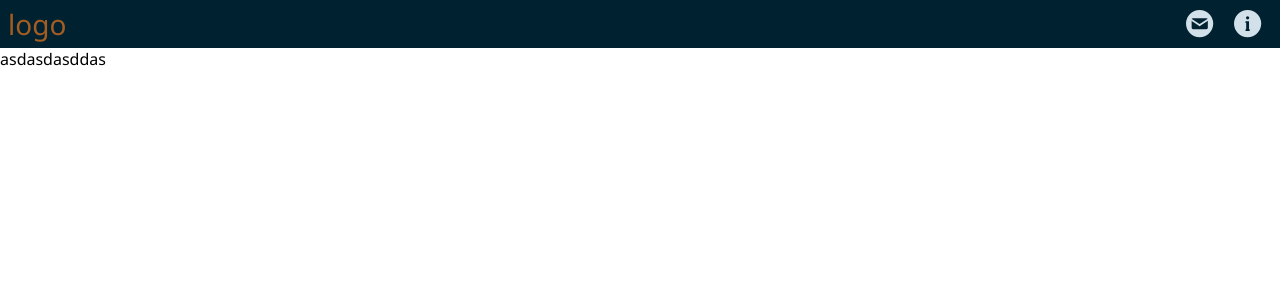
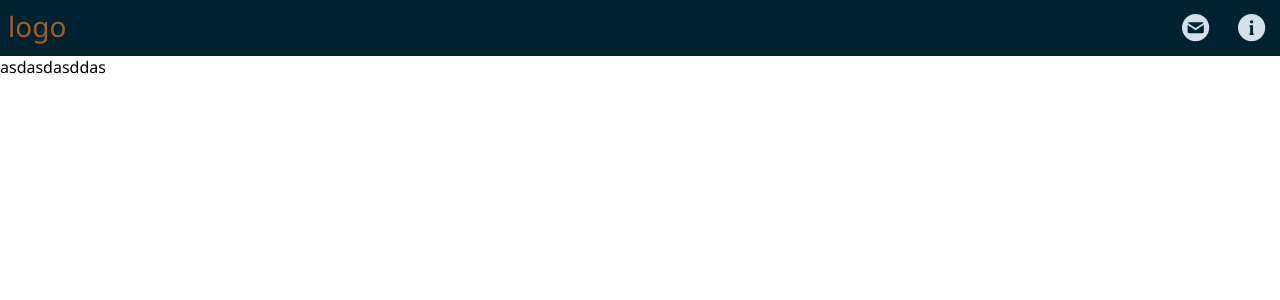
Before and after one commit to mart910322/vue-calendar-public, a Vue app: page / in a window 1280 px wide. Shown: the top 300 px of the page. Built offline with nearby package versions, Linux system fonts and the light colour scheme.

Commit message:
landing header layout has finsihed

```diff
--- a/src/components/landing/component/landing_header.vue
+++ b/src/components/landing/component/landing_header.vue
@@ -62,7 +62,8 @@ export default {
 
 .container{
     width: 100%;
-    padding: 0 0.5rem;
+    height: 3.5rem;
+    padding: 0 0 0 0.5rem;
     display: flex;
     justify-content: space-between;
     align-items: center;
@@ -71,11 +72,13 @@ export default {
 
 .logo-text{
     margin: 0;
-    padding: 0;
+    padding: 0 0 0.25rem 0;
+
 
     color: var(--brown);
     font-weight: 500;
     font-size: 1.75rem;
+
 }
 .buttons-area{
     display: flex;
@@ -84,14 +87,16 @@ export default {
 
 .icon{
 
-    width: 3rem;
-    height: 3rem;
-    padding:0.65rem;
+    width: 3.5rem;
+    height: 3.5rem;
+    padding:0.9rem ;
 
     cursor: pointer;
 
     --icon-background-color:transparent;
     --icon-color:var(--light-blue);
+
+
 
 }
 .icon:hover{
--- a/src/components/svg_component/apps_square.vue
+++ b/src/components/svg_component/apps_square.vue
@@ -25,7 +25,8 @@ export default {
 
 <style scoped>
 .wrapper{
-    background: var(--icon-background-color)
+    background: var(--icon-background-color);
+
 }
 .icon{
 
--- a/src/components/svg_component/info_cicrle_fill.vue
+++ b/src/components/svg_component/info_cicrle_fill.vue
@@ -1,5 +1,5 @@
 <template>
-    <div v-hovering-color="[color,hoveringColor]" @click="emitClickEvent" class="wrapper">
+    <div @click="emitClickEvent" class="wrapper">
         <svg viewBox="0 0 50 50" v-color="color" class="icon">
             <path class="cls-1" d="M21.2,20.59h6.39V35.24H28.8v3.44H21.2V35.24h1.2V24H21.2ZM28,14.35a3,3,0,1,1-3-3A3,3,0,0,1,28,14.35ZM25,50A25,25,0,1,0,0,25,25,25,0,0,0,25,50Z"/>
         </svg>
@@ -17,7 +17,7 @@ export default {
     },
     methods:{
        emitClickEvent(){
-           console.log(this.$parent)
+
            this.$emit('iconClicked');
         }
     }
@@ -30,7 +30,8 @@ export default {
 
 }
 .wrapper{
-    background: var(--icon-background-color)
+    background: var(--icon-background-color);
+
 }
 .icon{
 
```
